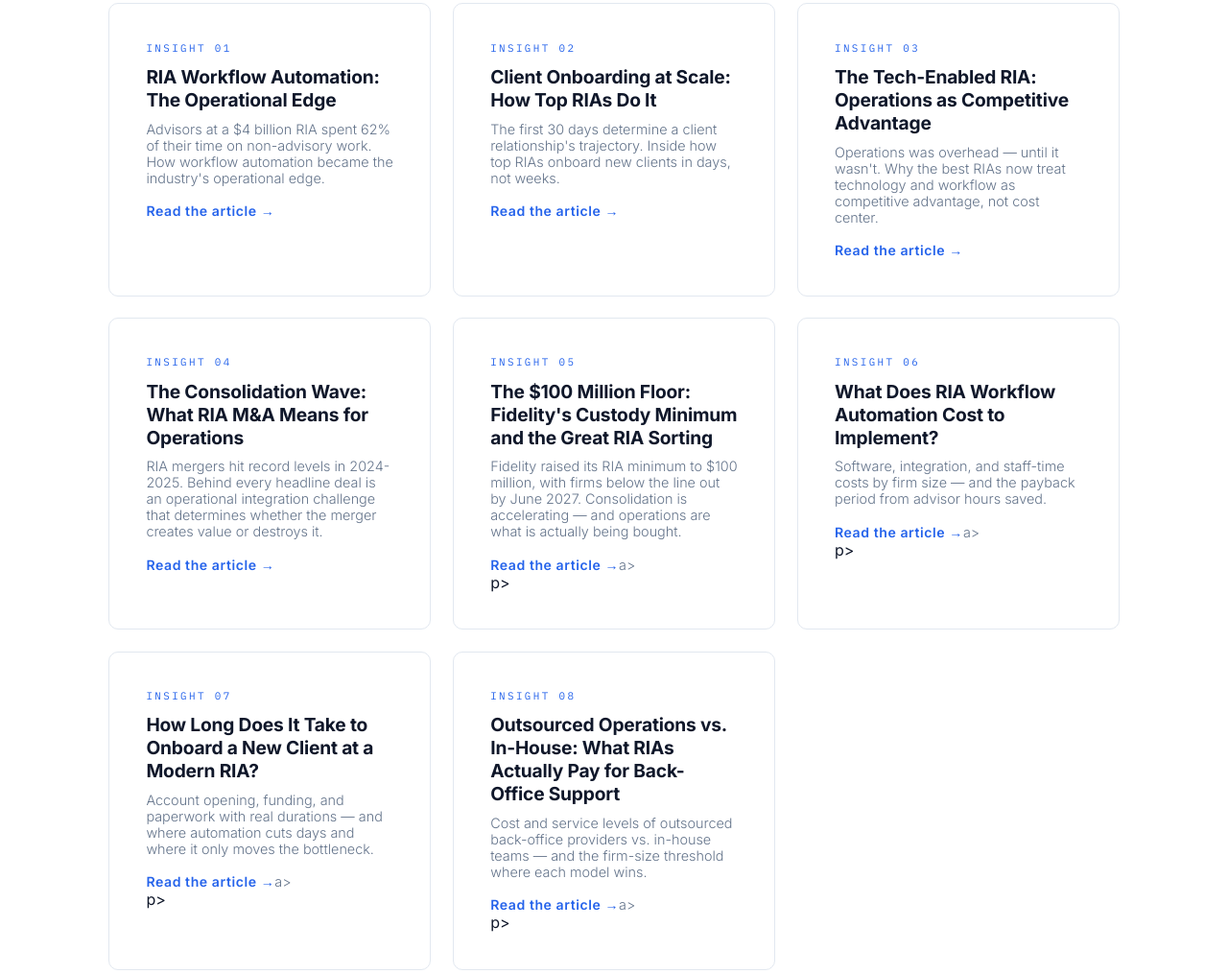
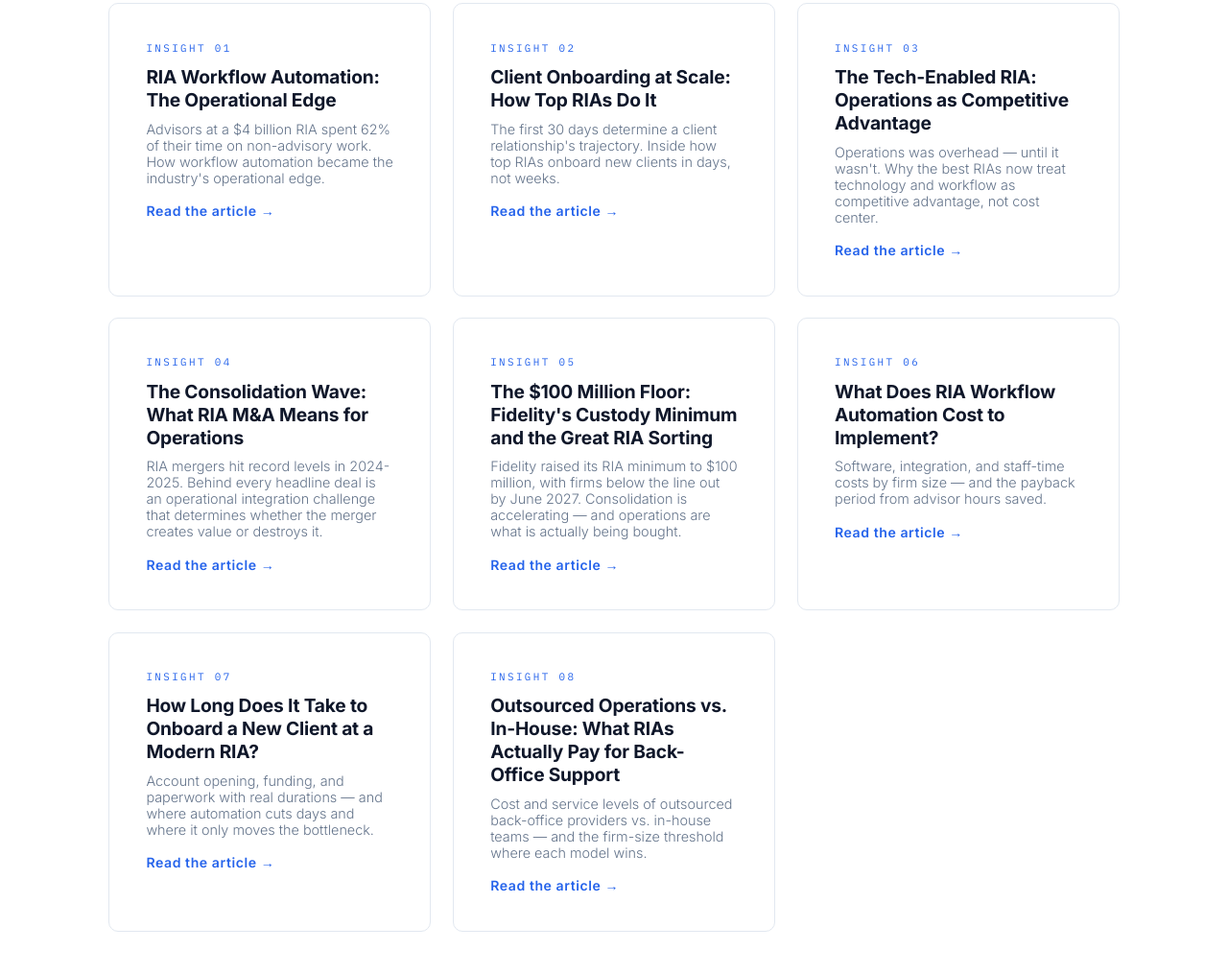
Before and after one commit to primedomaincapital/riaworkflow, a plain HTML site: page index.html in a window 1280 px wide. Shown: the part 3088-4103 px from the top of the page at 96% size. Drawn offline with Linux system fonts and the light colour scheme.

Commit message:
Remove stray closing-tag fragments from homepage insight cards and footer

```diff
--- a/index.html
+++ b/index.html
@@ -130,10 +130,10 @@ footer a{color:var(--blue);text-decoration:none}
     <div class="acard rv"><div class="tag">INSIGHT 02</div><h3>Client Onboarding at Scale: How Top RIAs Do It</h3><p>The first 30 days determine a client relationship's trajectory. Inside how top RIAs onboard new clients in days, not weeks.</p><p style="margin-top:1.1rem"><a class="card-link" style="color:var(--blue);font-weight:600;text-decoration:none;font-size:.88rem;letter-spacing:.04em" href="insights/article2.html">Read the article →</a></p></div>
     <div class="acard rv"><div class="tag">INSIGHT 03</div><h3>The Tech-Enabled RIA: Operations as Competitive Advantage</h3><p>Operations was overhead — until it wasn't. Why the best RIAs now treat technology and workflow as competitive advantage, not cost center.</p><p style="margin-top:1.1rem"><a class="card-link" style="color:var(--blue);font-weight:600;text-decoration:none;font-size:.88rem;letter-spacing:.04em" href="insights/article3.html">Read the article →</a></p></div>
   <div class="acard rv"><div class="tag">INSIGHT 04</div><h3>The Consolidation Wave: What RIA M&amp;A Means for Operations</h3><p>RIA mergers hit record levels in 2024-2025. Behind every headline deal is an operational integration challenge that determines whether the merger creates value or destroys it.</p><p style="margin-top:1.1rem"><a class="card-link" style="color:var(--blue);font-weight:600;text-decoration:none;font-size:.88rem;letter-spacing:.04em" href="insights/article4.html">Read the article →</a></p></div>
-  <div class="acard rv"><div class="tag">INSIGHT 05</div><h3>The $100 Million Floor: Fidelity's Custody Minimum and the Great RIA Sorting</h3><p>Fidelity raised its RIA minimum to $100 million, with firms below the line out by June 2027. Consolidation is accelerating — and operations are what is actually being bought.</p><p style="margin-top:1.1rem"><a class="card-link" style="color:var(--blue);font-weight:600;text-decoration:none;font-size:.88rem;letter-spacing:.04em" href="insights/article5.html">Read the article →</a>a></p>p></div>
-  <div class="acard rv"><div class="tag">INSIGHT 06</div><h3>What Does RIA Workflow Automation Cost to Implement?</h3><p>Software, integration, and staff-time costs by firm size — and the payback period from advisor hours saved.</p><p style="margin-top:1.1rem"><a class="card-link" style="color:var(--blue);font-weight:600;text-decoration:none;font-size:.88rem;letter-spacing:.04em" href="insights/article6.html">Read the article →</a>a></p>p></div>
-  <div class="acard rv"><div class="tag">INSIGHT 07</div><h3>How Long Does It Take to Onboard a New Client at a Modern RIA?</h3><p>Account opening, funding, and paperwork with real durations — and where automation cuts days and where it only moves the bottleneck.</p><p style="margin-top:1.1rem"><a class="card-link" style="color:var(--blue);font-weight:600;text-decoration:none;font-size:.88rem;letter-spacing:.04em" href="insights/article7.html">Read the article →</a>a></p>p></div>
-  <div class="acard rv"><div class="tag">INSIGHT 08</div><h3>Outsourced Operations vs. In-House: What RIAs Actually Pay for Back-Office Support</h3><p>Cost and service levels of outsourced back-office providers vs. in-house teams — and the firm-size threshold where each model wins.</p><p style="margin-top:1.1rem"><a class="card-link" style="color:var(--blue);font-weight:600;text-decoration:none;font-size:.88rem;letter-spacing:.04em" href="insights/article8.html">Read the article →</a>a></p>p></div>
+  <div class="acard rv"><div class="tag">INSIGHT 05</div><h3>The $100 Million Floor: Fidelity's Custody Minimum and the Great RIA Sorting</h3><p>Fidelity raised its RIA minimum to $100 million, with firms below the line out by June 2027. Consolidation is accelerating — and operations are what is actually being bought.</p><p style="margin-top:1.1rem"><a class="card-link" style="color:var(--blue);font-weight:600;text-decoration:none;font-size:.88rem;letter-spacing:.04em" href="insights/article5.html">Read the article →</a></p></div>
+  <div class="acard rv"><div class="tag">INSIGHT 06</div><h3>What Does RIA Workflow Automation Cost to Implement?</h3><p>Software, integration, and staff-time costs by firm size — and the payback period from advisor hours saved.</p><p style="margin-top:1.1rem"><a class="card-link" style="color:var(--blue);font-weight:600;text-decoration:none;font-size:.88rem;letter-spacing:.04em" href="insights/article6.html">Read the article →</a></p></div>
+  <div class="acard rv"><div class="tag">INSIGHT 07</div><h3>How Long Does It Take to Onboard a New Client at a Modern RIA?</h3><p>Account opening, funding, and paperwork with real durations — and where automation cuts days and where it only moves the bottleneck.</p><p style="margin-top:1.1rem"><a class="card-link" style="color:var(--blue);font-weight:600;text-decoration:none;font-size:.88rem;letter-spacing:.04em" href="insights/article7.html">Read the article →</a></p></div>
+  <div class="acard rv"><div class="tag">INSIGHT 08</div><h3>Outsourced Operations vs. In-House: What RIAs Actually Pay for Back-Office Support</h3><p>Cost and service levels of outsourced back-office providers vs. in-house teams — and the firm-size threshold where each model wins.</p><p style="margin-top:1.1rem"><a class="card-link" style="color:var(--blue);font-weight:600;text-decoration:none;font-size:.88rem;letter-spacing:.04em" href="insights/article8.html">Read the article →</a></p></div>
   </div>
 </section>
 
@@ -147,7 +147,7 @@ footer a{color:var(--blue);text-decoration:none}
   </div>
 </section>
 
-<footer>Offered by <strong>Prime Domain Capital</strong> · <a href="mailto:info@primedomaincapital.com">info@primedomaincapital.com</a> · <a href="https://riaworkflow.com/market-data">Market Data</a>a></footer>
+<footer>Offered by <strong>Prime Domain Capital</strong> · <a href="mailto:info@primedomaincapital.com">info@primedomaincapital.com</a> · <a href="https://riaworkflow.com/market-data">Market Data</a></footer>
 
 <script>
 const io=new IntersectionObserver(e=>e.forEach(n=>{if(n.isIntersecting){n.target.classList.add('on');io.unobserve(n.target)}}),{threshold:.12});
```
